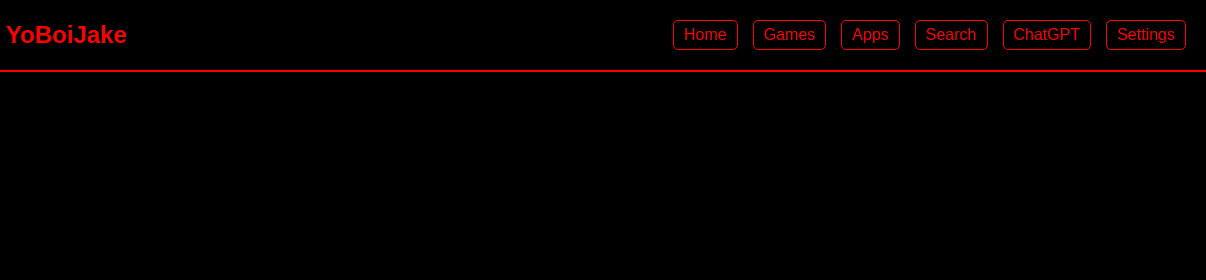
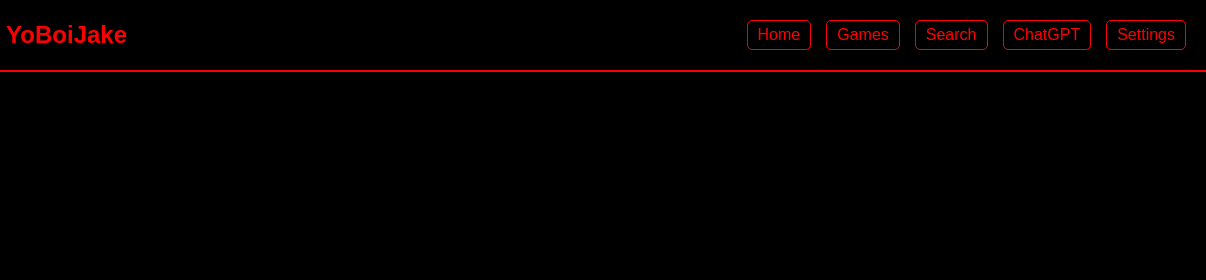
Before and after one commit to TheLadysLoveMe/Jax-Incorperated, a website: page public/search.html in a window 1280 px wide. Shown: the top 280 px of the page, 74-1280 px from the left. Drawn offline with Linux system fonts and the light colour scheme.

Commit message:
Update search.html

```diff
--- a/public/search.html
+++ b/public/search.html
@@ -56,7 +56,6 @@
     <nav>
       <a href="/index.html">Home</a>
       <a href="/games.html">Games</a>
-      <a href="/apps.html">Apps</a>
       <a href="/search.html">Search</a>
       <a href="/chatgpt.html">ChatGPT</a>
       <a href="/settings.html">Settings</a>
```
